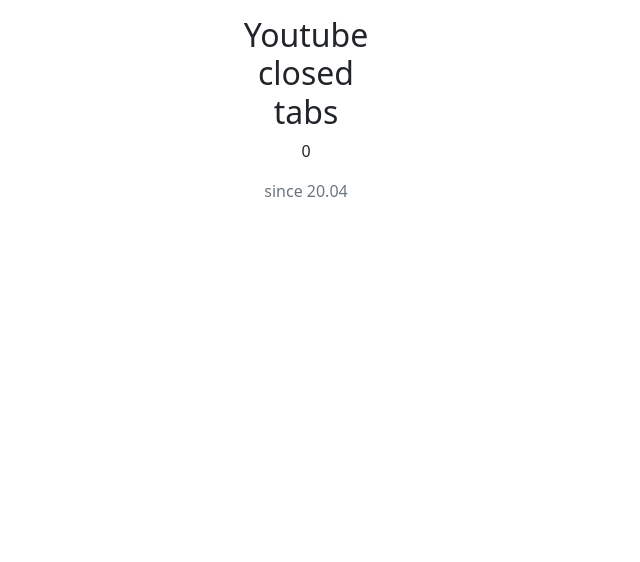
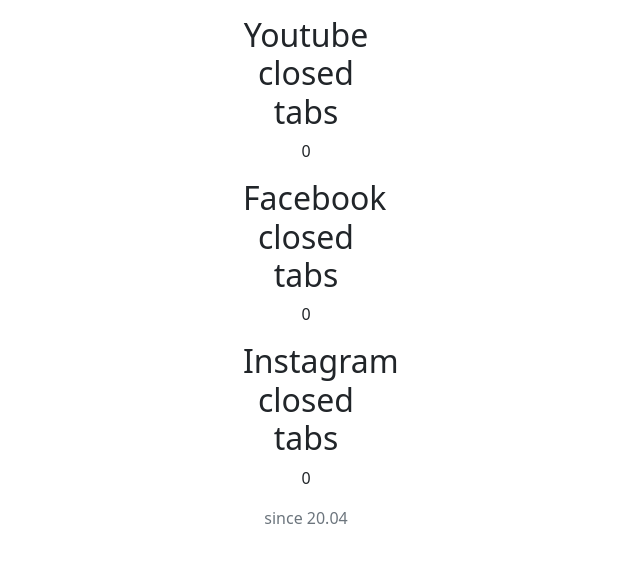
Before and after one commit to AgentChris/focus-chrome-extension, a browser extension: page index.html in a window 1280 px wide. Shown: the whole page, without its empty margins (334-974 px from the left). Drawn offline with nearby package versions, Linux system fonts and the light colour scheme.

Commit message:
feat: add support for instagram and facebook

```diff
--- a/index.html
+++ b/index.html
@@ -10,6 +10,10 @@
 <div class="container mt-3 text-center" style="width: 150px;">
   <h2>Youtube closed tabs</h2>
   <p id="numberYoutubeClosedTabs"></p>
+  <h2>Facebook closed tabs</h2>
+  <p id="numberFacebookClosedTabs"></p>
+  <h2>Instagram closed tabs</h2>
+  <p id="numberInstagramClosedTabs"></p>
   <span class="text-muted text-italic"> since 20.04</span>
 </div>
 </body>
--- a/script.js
+++ b/script.js
@@ -2,3 +2,11 @@ chrome.storage.local.get('numberYoutubeClosedTabs', function (result) {
     const info = document.getElementById('numberYoutubeClosedTabs');
     info.innerText = result.numberYoutubeClosedTabs || 0;
 });
+chrome.storage.local.get('numberFacebookClosedTabs', function (result) {
+    const info = document.getElementById('numberFacebookClosedTabs');
+    info.innerText = result.numberFacebookClosedTabs || 0;
+});
+chrome.storage.local.get('numberInstagramClosedTabs', function (result) {
+    const info = document.getElementById('numberInstagramClosedTabs');
+    info.innerText = result.numberInstagramClosedTabs || 0;
+});
```
Also changed, not shown: background.js (+19 -2 lines).
